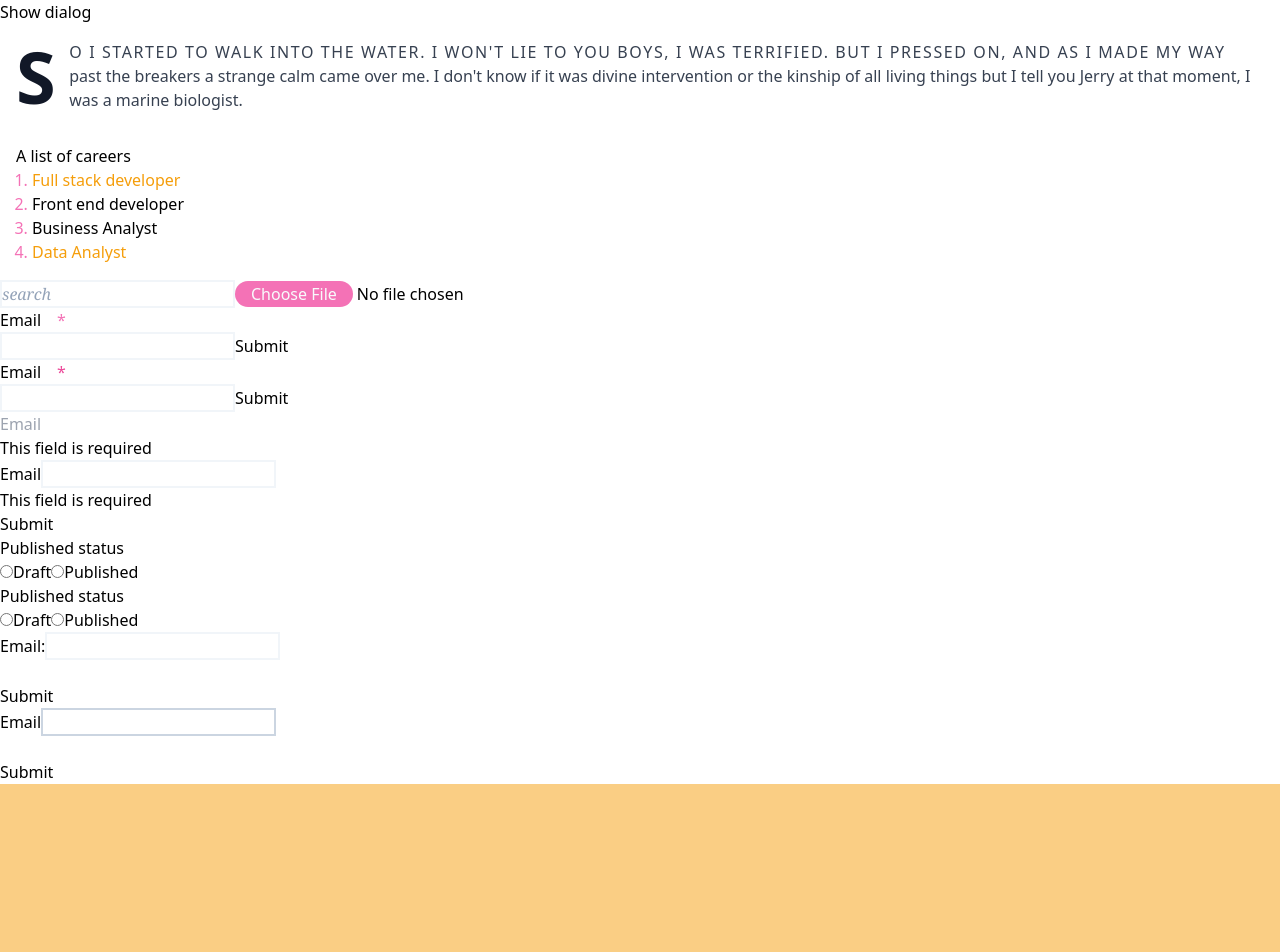
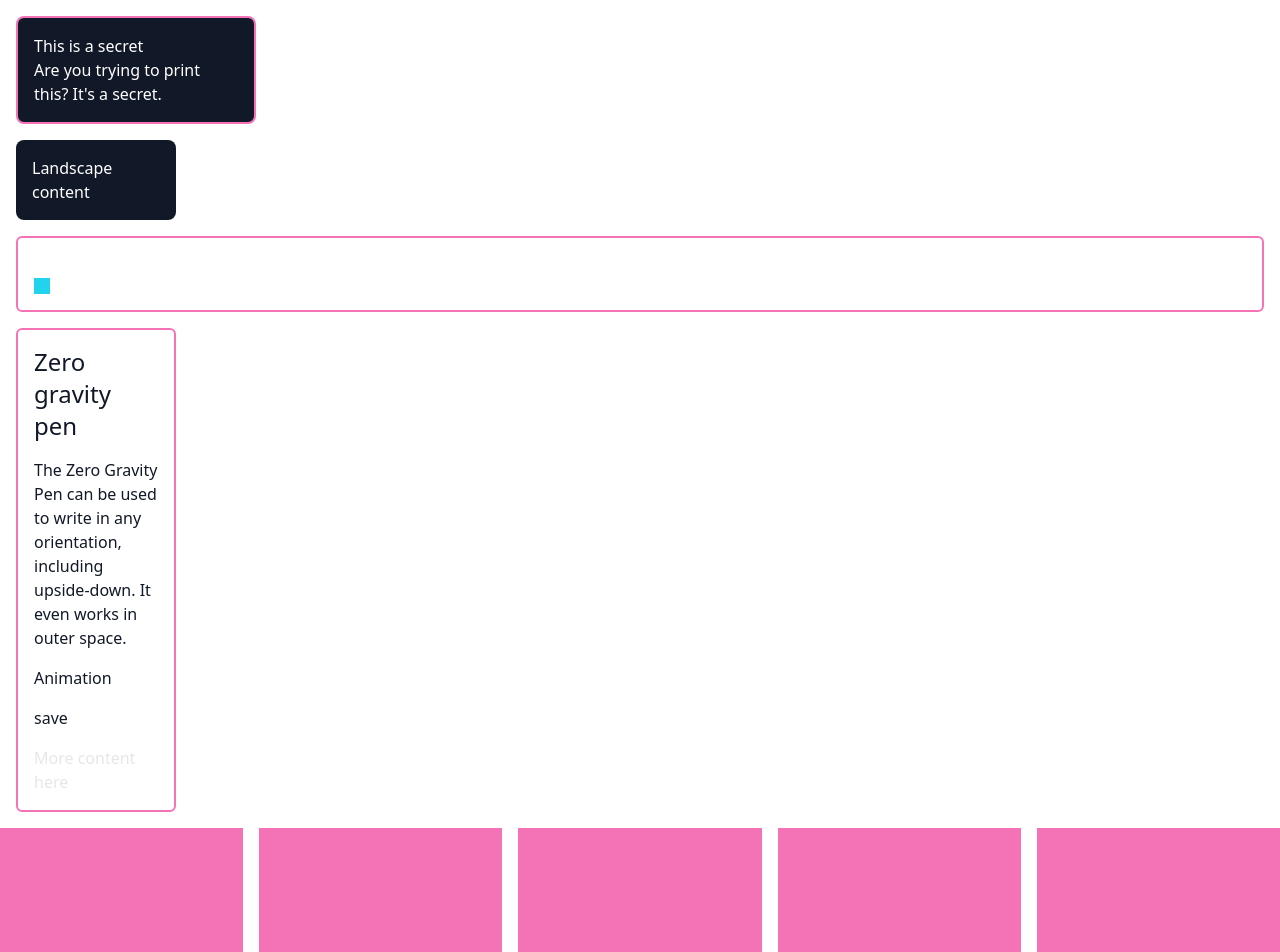
Before and after one commit to saidibnali19/tailwind-in-next, a Next.js app: page / in a window 1280 px wide. Shown: the top 952 px of the page. Built offline with nearby package versions, Linux system fonts and the light colour scheme.

Commit message:
style based on media and feature queries

```diff
--- a/src/app/page.js
+++ b/src/app/page.js
@@ -31,6 +31,33 @@ export default function Home() {
 
   return (
     <>
+      <div className="m-4 p-4 border-2 border-pink-400 border-solid w-60 bg-gray-900 text-white rounded-lg">
+        <p className="print:hidden">This is a secret</p>
+        <p>Are you trying to print this? It's a secret.</p>
+      </div>
+      <div className="m-4 p-4 w-40 bg-gray-900 text-white rounded-lg">
+        <p className="landscape:hidden">Portrait content</p>
+        <p className="hidden landscape:block">Landscape content</p>
+      </div>
+      <form className="m-4 p-4 border-2 border-solid border-pink-400 rounded-md">
+        <label>
+          <input className="appearance-none forced-colors:appearance-auto" type="radio" />
+          <span className="hidden forced-colors:block">Cyan</span>
+          <div className="size-4 bg-cyan-400"></div>
+        </label>
+      </form>
+      <article className="grid gap-4 w-40 p-4 border-solid border-2 border-pink-400 rounded-md m-4 text-gray-900 dark:bg-gray-900 dark:text-white">
+        <h2 className="text-2xl">Zero gravity pen</h2>
+        <p>The Zero Gravity Pen can be used to write in any orientation, including upside-down. It even works in outer space.</p>
+        <p className="motion-reduce:hidden">Animation</p>
+        <p className="motion-safe:transition motion-safe:hover:-translate-x-4 motion-reduce:hover:bg-pink-300 justify-self-start">save</p>
+        <p className="opacity-10 contrast-more:opacity-100">More content here</p>
+      </article>
+      <div className="grid gap-4 grid-cols-3 md:grid-cols-4 lg:grid-cols-5">
+        {[1, 2, 3, 4, 5, 6, 7, 8, 9, 10].map(num => (
+          <div key={num} className="bg-pink-400 h-40"></div>
+        ))}
+      </div>
       <div>
         <button onClick={() => dialogRef.current.showModal()}>Show dialog</button>
         <dialog className="backdrop:bg-gray-50" ref={dialogRef}>
```
